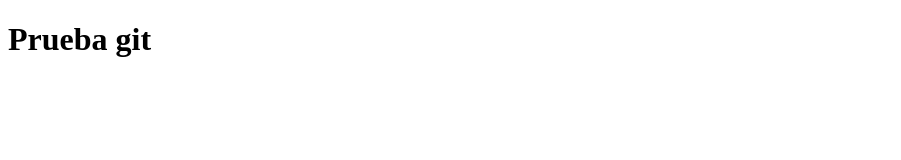
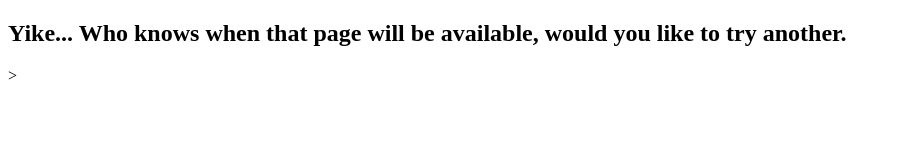
Before and after one commit to ValentinaGea/test-flexbox, a website: page index.html in a window 1280 px wide. Shown: the whole page, without its empty margins (0-901 px from the left). Drawn offline with Linux system fonts and the light colour scheme.

Commit message:
Descripción de los cambios

```diff
--- a/index.html
+++ b/index.html
@@ -3,9 +3,13 @@
 <head>
   <meta charset="UTF-8">
   <meta name="viewport" content="width=device-width, initial-scale=1.0">
-  <title>Document</title>
+  <title>Error Page</title>
 </head>
 <body>
-  <h1>Prueba git</h1>
+  <div class="error_wrapper">
+    <div class="error_heading">
+      <h2>Yike... Who knows when that page will be available, would you like to try another.</h2>
+    </div>
+  </div>>
 </body>
 </html>
```
Also changed, not shown: tbot.png (added).
